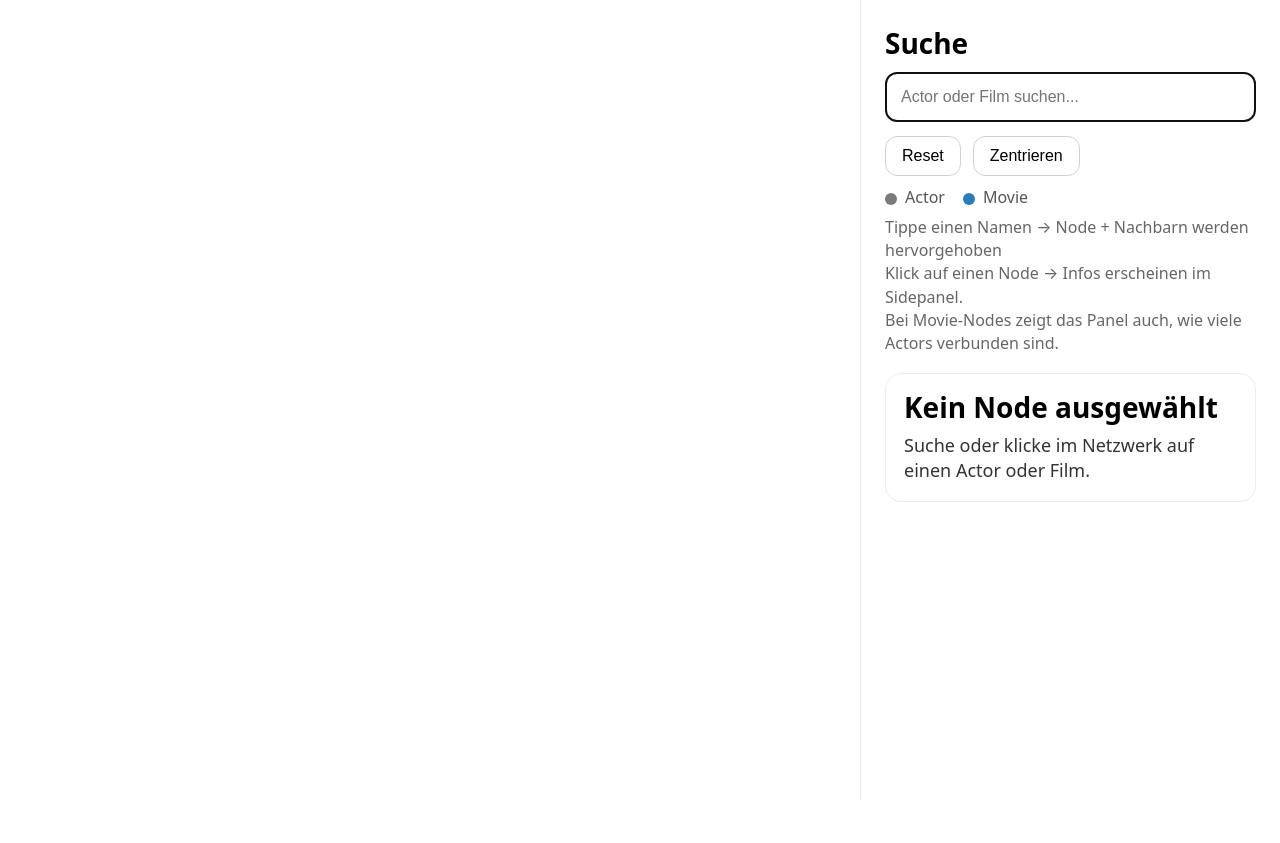
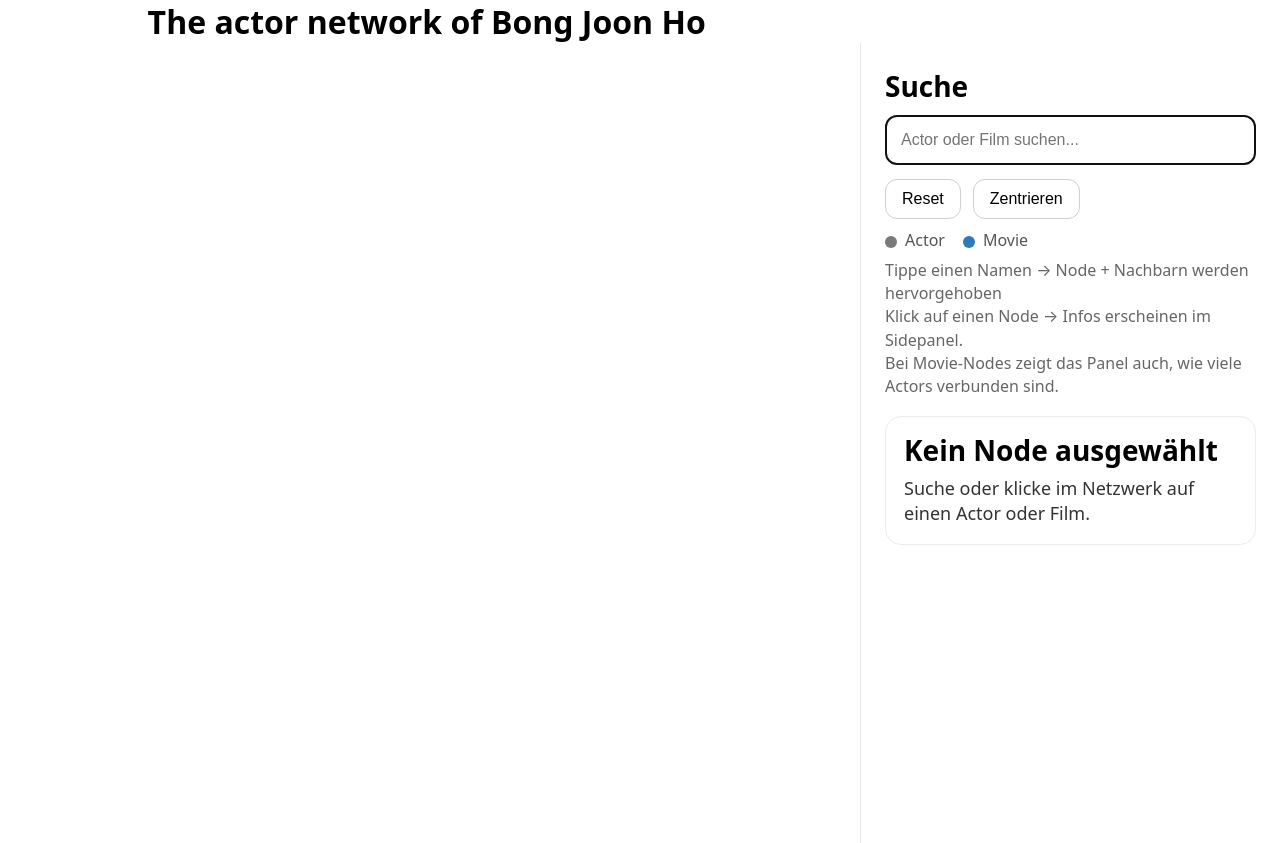
Before and after one commit to lsteigenberger03-dotcom/social-network-4, a plain HTML site: page index.html in a window 1280 px wide. Before the commit the page ends 800 px from the top, so only its background shows below. Drawn offline with Linux system fonts and the light colour scheme; a script that the page names is missing.

Commit message:
Titel 2/3

```diff
--- a/index.html
+++ b/index.html
@@ -101,6 +101,7 @@
       color: #333;
       line-height: 1.4;
     }
+
   </style>
 
   <!-- Sigma v2 (UMD) -->
@@ -109,9 +110,19 @@
   <script src="https://cdn.jsdelivr.net/npm/graphology@0.25.4/dist/graphology.umd.min.js"></script>
 </head>
 <body>
+    <h1 style="
+  width: 66.666%;
+  margin: 0;
+  text-align: center;
+">
+  The actor network of Bong Joon Ho
+</h1>
+
+
+
   <div class="app">
+
     <div id="container"></div>
-
     <aside class="side">
       <div class="title">Suche</div>
 
```
